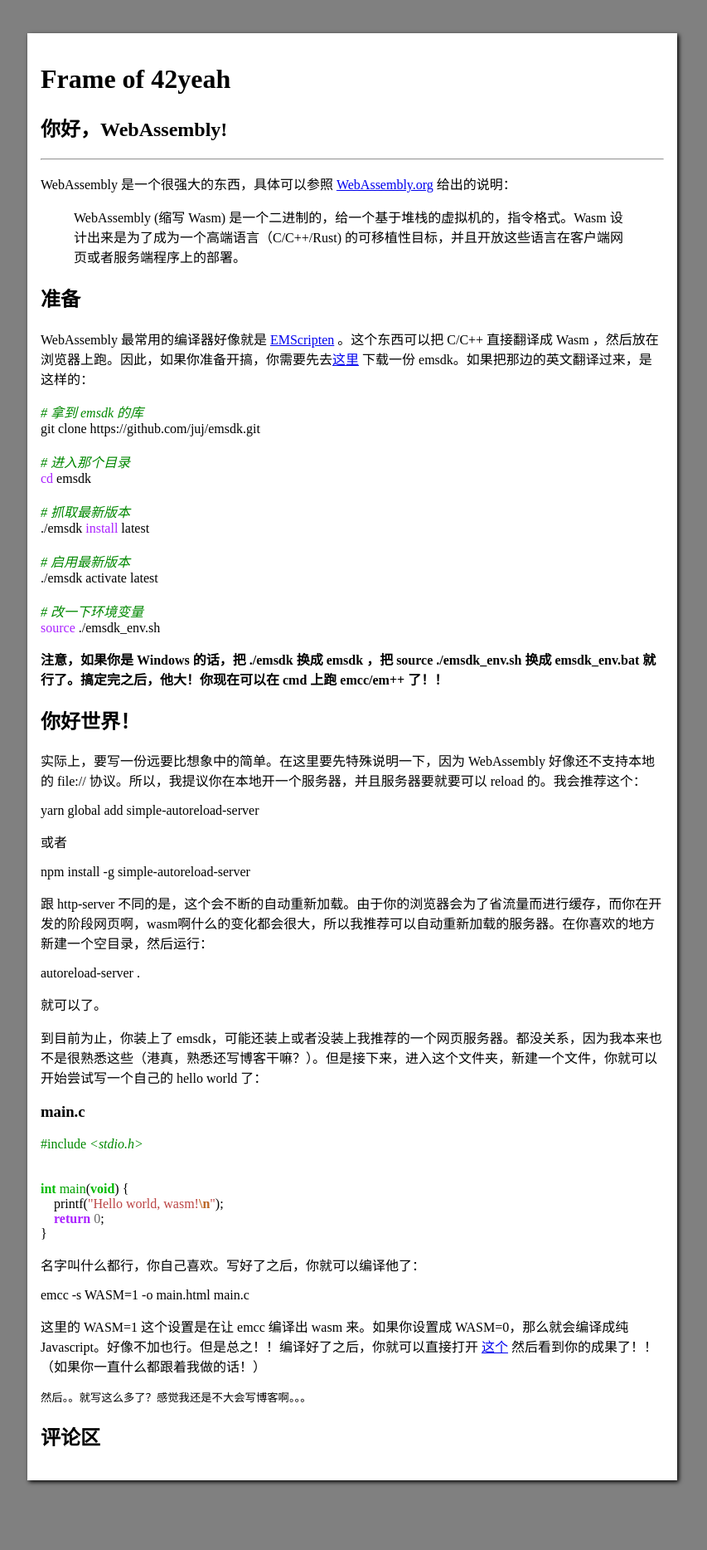
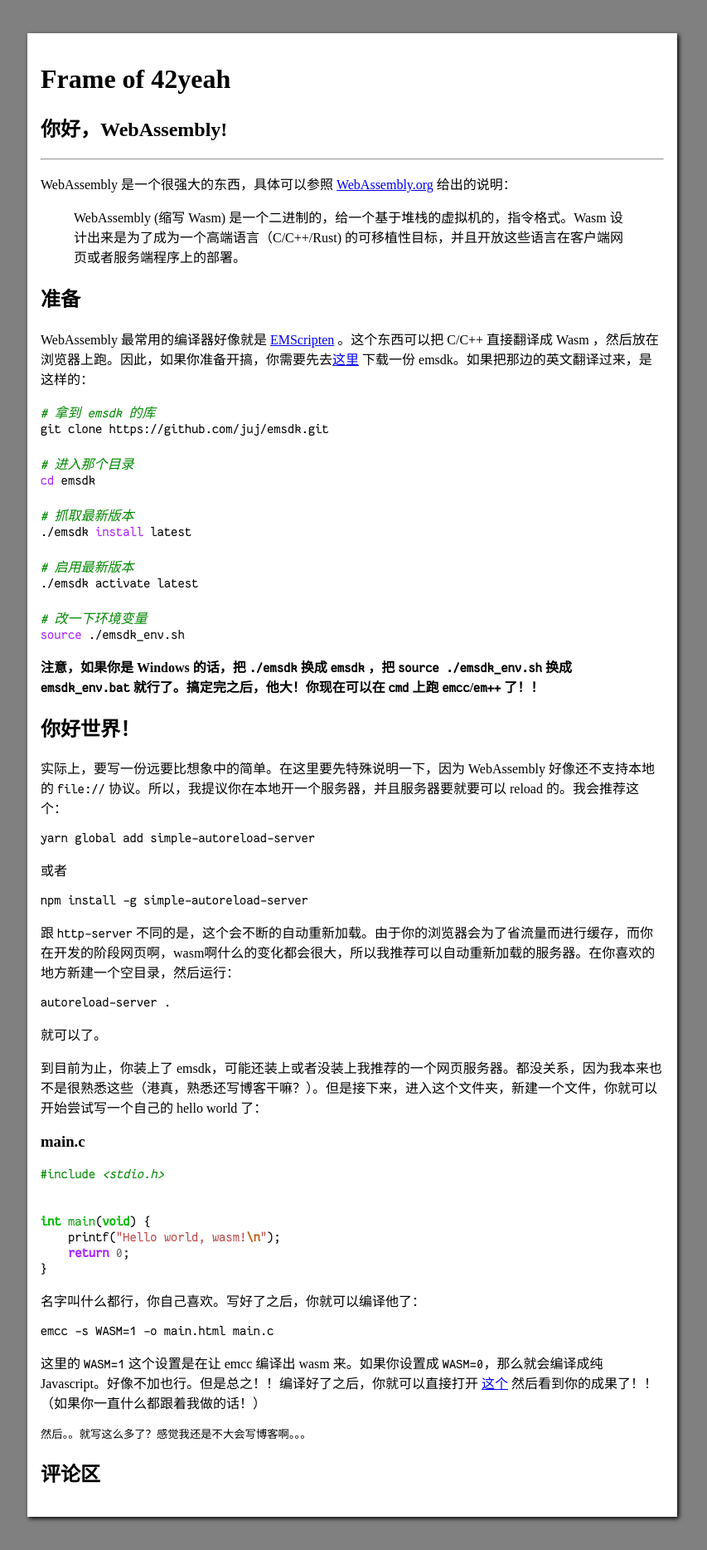
Before and after one commit to POTION4/potion4.github.io, a Jekyll site: the page built from _posts/2019-1-7-wasm-hello.md, in a window 1280 px wide. Shown: the whole page at 83% size, without its empty margins (215-1068 px from the left). Built offline with Jekyll 4.4.1, drawn with Linux system fonts in a browser that asks for light colours; comment, search, counter and statistics services are not loaded; before the commit the page ends 1824 px from its top, so only the background shows below that.

Commit message:
Update style.css

```diff
--- a/css/style.css
+++ b/css/style.css
@@ -1,6 +1,11 @@
 img {
   max-width: 100%;
   height: auto;
+}
+
+@font-face {
+  font-family: fantasque;
+  src: url(/assets/fantasque.ttf) format('truetype');
 }
 
 @media only screen and (min-width: 800px) {
@@ -30,7 +35,7 @@ pre {
 
 
 code {
-  font-family: "fantasque.ttf";
+  font-family: "fantasque";
 }
 
 
```
